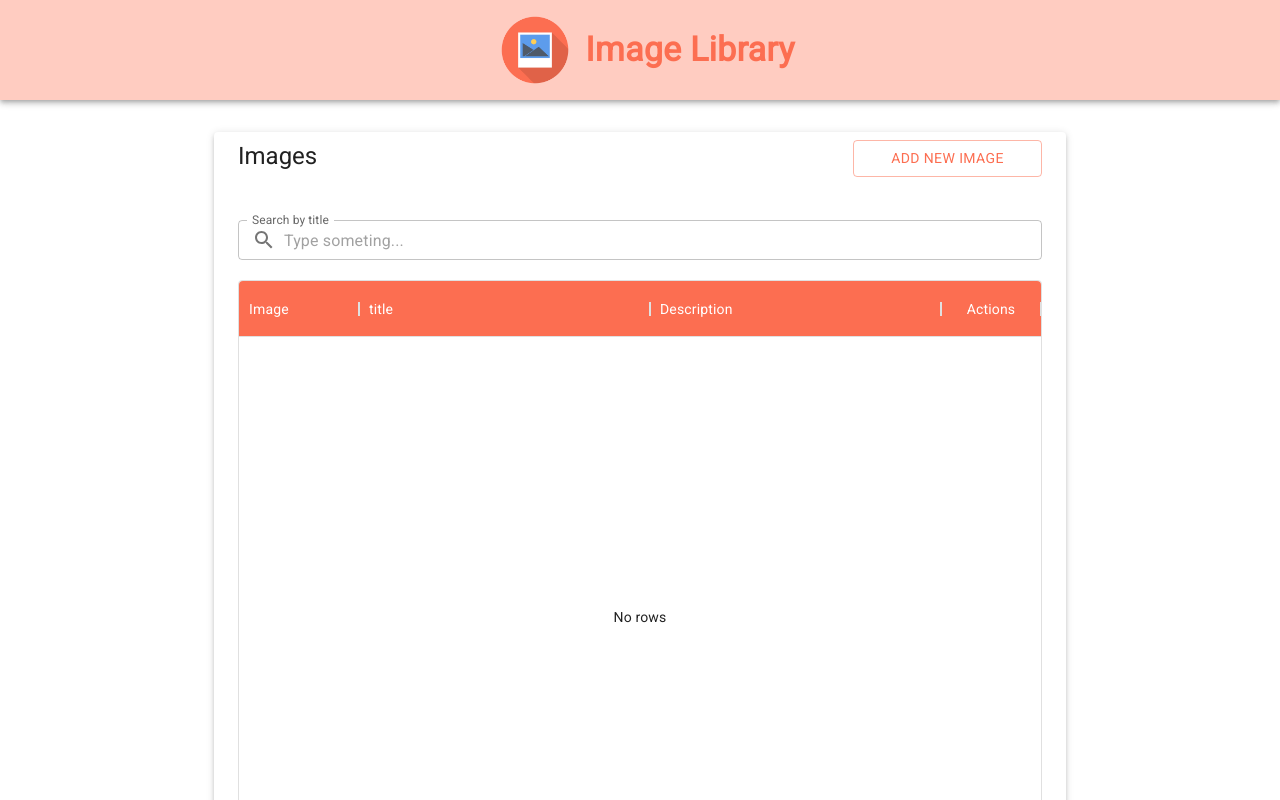
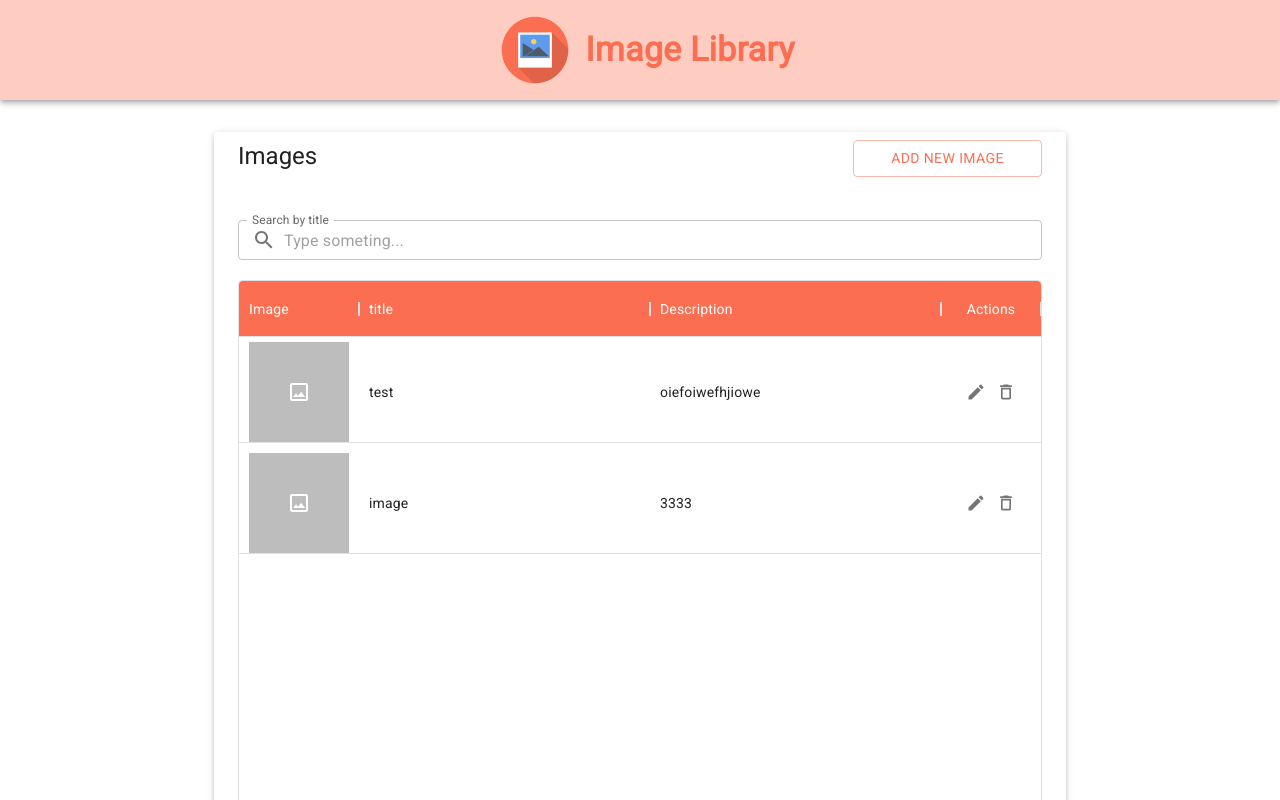
Before and after one commit to jeorgivamjunior/image-library, a React (Create React App) app: page / in a window 1280 px wide. Shown: the top 800 px of the page. Built offline with nearby package versions, Linux system fonts and the light colour scheme.

Commit message:
Add edit and delete functionality

```diff
--- a/src/contexts/ImageContextProvider/ImageContextProvider.tsx
+++ b/src/contexts/ImageContextProvider/ImageContextProvider.tsx
@@ -1,4 +1,6 @@
 import { createContext, FC, PropsWithChildren, useState } from 'react';
+
+import { Alert, Snackbar } from '@mui/material';
 
 import { ImageProps } from '../../types';
 
@@ -8,28 +10,51 @@ interface ImageContextProps {
   handleImageChange: (image: ImageProps) => void;
   handleAddImage: (image: ImageProps) => void;
   handleEditImage: (image: ImageProps) => void;
-  handleDeleteImage: (image: ImageProps) => void;
+  handleDeleteImage: (id: string | number) => void;
 }
 
 export const ImageContext = createContext<ImageContextProps>({} as any);
 
 export const ImageContextProvider: FC<PropsWithChildren> = ({ children }) => {
   const [selectedImage, setSelectedImage] = useState<ImageProps>();
-  const [imageList, setImageList] = useState<ImageProps[]>([]);
+  const [imageList, setImageList] = useState<ImageProps[]>([
+    { id: 1, title: 'test', description: 'oiefoiwefhjiowe' },
+    { id: 2, title: 'image', description: '3333' },
+  ] as any);
+  const [message, setMessage] = useState();
 
   const handleImageChange = (image: ImageProps): void => setSelectedImage(image);
 
   const handleAddImage = (image: ImageProps): void => setImageList([...imageList, image]);
 
-  const handleEditImage = (image: ImageProps): void => setSelectedImage(image);
+  const handleEditImage = (image: ImageProps): void =>
+    setImageList([
+      ...imageList.map((item) => {
+        if (item.id === image.id) {
+          return { ...item, ...image };
+        }
 
-  const handleDeleteImage = (image: ImageProps): void => setSelectedImage(image);
+        return item;
+      }),
+    ]);
+
+  const handleDeleteImage = (id: string | number): void =>
+    setImageList([...imageList.filter((image) => image.id !== id)]);
 
   return (
     <ImageContext.Provider
       value={{ imageList, selectedImage, handleImageChange, handleAddImage, handleEditImage, handleDeleteImage }}
     >
       {children}
+
+      {/* <Snackbar
+        open={message.isOpen}
+        onClose={toggleMessage}
+        autoHideDuration={6000}
+        anchorOrigin={{ vertical: 'bottom', horizontal: 'center' }}
+      >
+        <Alert severity={message.type}>{message.text}</Alert>
+      </Snackbar> */}
     </ImageContext.Provider>
   );
 };
--- a/src/pages/ImagePage/ImagePage.tsx
+++ b/src/pages/ImagePage/ImagePage.tsx
@@ -2,13 +2,24 @@ import { FC, useContext } from 'react';
 
 import { Container, Paper, Typography } from '@mui/material';
 import Grid from '@mui/material/Unstable_Grid2/Grid2';
+import { GridRowId, GridRowModel } from '@mui/x-data-grid';
 
 import { ImageContext } from '../../contexts';
+import { ImageProps } from '../../types';
 import { ImageFormPage } from '../ImageFormPage';
 import { GridList } from './components';
 
 export const ImagePage: FC = () => {
-  const { imageList } = useContext(ImageContext);
+  const { imageList, handleEditImage, handleDeleteImage } = useContext(ImageContext);
+
+  const handleRowUpdate = (newRow: GridRowModel): GridRowModel => {
+    handleEditImage(newRow as ImageProps);
+    return newRow;
+  };
+
+  const handleRowDelete = (id: GridRowId): void => {
+    handleDeleteImage(id);
+  };
 
   return (
     <Paper elevation={3}>
@@ -25,7 +36,7 @@ export const ImagePage: FC = () => {
             </ImageFormPage>
           </Grid>
         </Grid>
-        <GridList imageList={imageList} />
+        <GridList imageList={imageList} handleRowUpdate={handleRowUpdate} handleRowDelete={handleRowDelete} />
       </Container>
     </Paper>
   );
--- a/src/pages/ImagePage/components/ActionGridCell/ActionGridCell.tsx
+++ b/src/pages/ImagePage/components/ActionGridCell/ActionGridCell.tsx
@@ -1,12 +1,56 @@
 import { FC } from 'react';
 
-import VisibilityRoundedIcon from '@mui/icons-material/VisibilityRounded';
-import { IconButton } from '@mui/material';
+import CancelIcon from '@mui/icons-material/Close';
+import DeleteIcon from '@mui/icons-material/DeleteOutlined';
+import EditIcon from '@mui/icons-material/Edit';
+import SaveIcon from '@mui/icons-material/Save';
+import { GridRowModes, GridActionsCellItem, GridRowId } from '@mui/x-data-grid';
 
-export const ActionGridCell: FC = ({ row }: any) => {
+import { ActionGridCellProps } from './types';
+
+export const ActionGridCell: FC<ActionGridCellProps> = ({
+  id,
+  modesModel,
+  handleRowDelete,
+  handleModesModelChanges,
+}) => {
+  const isInEditMode = modesModel[id]?.mode === GridRowModes.Edit;
+
+  const handleEditClick = (id: GridRowId): void =>
+    handleModesModelChanges({ ...modesModel, [id]: { mode: GridRowModes.Edit } });
+
+  const handleSaveClick = (id: GridRowId): void =>
+    handleModesModelChanges({ ...modesModel, [id]: { mode: GridRowModes.View } });
+
+  const handleCancelClick = (id: GridRowId): void =>
+    handleModesModelChanges({
+      ...modesModel,
+      [id]: { mode: GridRowModes.View, ignoreModifications: true },
+    });
+
   return (
-    <IconButton aria-label="View" color="success">
-      <VisibilityRoundedIcon />
-    </IconButton>
+    <>
+      {isInEditMode ? (
+        <>
+          <GridActionsCellItem icon={<SaveIcon />} label="Save" onClick={() => handleSaveClick(id)} />,
+          <GridActionsCellItem
+            icon={<CancelIcon />}
+            label="Cancel"
+            className="textPrimary"
+            onClick={() => handleCancelClick(id)}
+          />
+        </>
+      ) : (
+        <>
+          <GridActionsCellItem
+            icon={<EditIcon />}
+            label="Edit"
+            className="textPrimary"
+            onClick={() => handleEditClick(id)}
+          />
+          <GridActionsCellItem icon={<DeleteIcon />} label="Delete" onClick={() => handleRowDelete(id)} />
+        </>
+      )}
+    </>
   );
 };
--- /dev/null
+++ b/src/pages/ImagePage/components/ActionGridCell/types.ts
@@ -0,0 +1,8 @@
+import { GridRowId, GridRowModesModel } from '@mui/x-data-grid';
+
+export interface ActionGridCellProps {
+  id: GridRowId;
+  modesModel: GridRowModesModel;
+  handleModesModelChanges: (model: GridRowModesModel) => void;
+  handleRowDelete: (id: GridRowId) => void;
+}
--- a/src/pages/ImagePage/components/GridList/GridList.tsx
+++ b/src/pages/ImagePage/components/GridList/GridList.tsx
@@ -1,61 +1,67 @@
-import { ChangeEvent, FC, useEffect, useState } from 'react';
+import { FC, useEffect, useState } from 'react';
 
-import SearchIcon from '@mui/icons-material/Search';
-import { TextField, InputAdornment, Box } from '@mui/material';
-import { DataGrid, GridColDef } from '@mui/x-data-grid';
+import { Box } from '@mui/material';
+import { DataGrid, GridColDef, GridRowModesModel } from '@mui/x-data-grid';
 
 import { ImageProps } from '../../../../types';
 import { ActionGridCell } from '../ActionGridCell';
 import { ImageGridCell } from '../ImageGridCell';
+import { SearchBar } from '../SearchBar';
 import { GridContainer } from './styled';
+import { GridListProps } from './types';
 
-export const GridList: FC<{ imageList: ImageProps[] }> = ({ imageList }) => {
-  const [images, setImages] = useState([...imageList]);
-  const columns: GridColDef[] = [
-    { field: 'dataUrl', headerName: 'Image', width: 120, renderCell: ImageGridCell, sortable: false },
-    { field: 'title', headerName: 'title', flex: 1, sortable: false, editable: true },
-    { field: 'description', headerName: 'Description', flex: 1, sortable: false },
-    { field: 'id', headerName: 'Actions', type: 'actions', renderCell: ActionGridCell, sortable: false },
-  ];
+export const GridList: FC<GridListProps> = ({ imageList, handleRowUpdate, handleRowDelete }) => {
+  const [images, setImages] = useState<ImageProps[]>([]);
+  const [modesModel, setModesModel] = useState<GridRowModesModel>({});
 
   useEffect(() => {
     setImages([...imageList]);
   }, [imageList]);
 
-  const handleSearch = (event: ChangeEvent<HTMLInputElement>): void => {
-    const searchCase = new RegExp(event.target.value, 'gi');
-    const tempImages = imageList.filter(({ title }) => title.search(searchCase) !== -1);
-    setImages([...tempImages]);
+  const handleImagesChanges = (images: ImageProps[]): void => setImages([...images]);
+
+  const handleModesModelChanges = (model: GridRowModesModel): void => setModesModel(model);
+
+  const handleMuiPrevent = (_: any, event: any): void => {
+    event.defaultMuiPrevented = true;
   };
+
+  const columns: GridColDef[] = [
+    { field: 'dataUrl', headerName: 'Image', width: 120, renderCell: ImageGridCell, sortable: false },
+    { field: 'title', headerName: 'title', flex: 1, sortable: false, editable: true },
+    { field: 'description', headerName: 'Description', flex: 1, sortable: false, editable: true },
+    {
+      field: 'actions',
+      headerName: 'Actions',
+      type: 'actions',
+      sortable: false,
+      renderCell: ({ id }) => {
+        const props = { id, modesModel, handleModesModelChanges, handleRowDelete };
+        return <ActionGridCell {...props} />;
+      },
+    },
+  ];
 
   return (
     <Box mt={5}>
-      <TextField
-        onChange={handleSearch}
-        size="small"
-        label="Search by title"
-        placeholder="Type someting..."
-        fullWidth
-        InputProps={{
-          startAdornment: (
-            <InputAdornment position="start">
-              <SearchIcon />
-            </InputAdornment>
-          ),
-        }}
-      />
+      <SearchBar imageList={imageList} handleImagesChanges={handleImagesChanges} />
 
       <GridContainer>
         <DataGrid
+          rows={images}
+          columns={columns}
+          rowModesModel={modesModel}
+          editMode="row"
           pageSize={5}
           rowsPerPageOptions={[5]}
-          getRowSpacing={() => ({ top: 5, bottom: 5 })}
-          getRowHeight={() => 'auto'}
-          rows={images}
-          columns={columns}
           disableColumnMenu
           disableSelectionOnClick
           experimentalFeatures={{ newEditingApi: true }}
+          getRowSpacing={() => ({ top: 5, bottom: 5 })}
+          getRowHeight={() => 'auto'}
+          onRowEditStart={handleMuiPrevent}
+          onRowEditStop={handleMuiPrevent}
+          processRowUpdate={handleRowUpdate}
         />
       </GridContainer>
     </Box>
--- /dev/null
+++ b/src/pages/ImagePage/components/GridList/types.ts
@@ -0,0 +1,9 @@
+import { GridRowModel, GridRowId } from '@mui/x-data-grid';
+
+import { ImageProps } from '../../../../types';
+
+export interface GridListProps {
+  imageList: ImageProps[];
+  handleRowUpdate: (newRow: GridRowModel) => GridRowModel;
+  handleRowDelete: (id: GridRowId) => void;
+}
--- /dev/null
+++ b/src/pages/ImagePage/components/SearchBar/SearchBar.tsx
@@ -0,0 +1,31 @@
+import { ChangeEvent, FC } from 'react';
+
+import SearchIcon from '@mui/icons-material/Search';
+import { TextField, InputAdornment } from '@mui/material';
+
+import { SearchBarProps } from './types';
+
+export const SearchBar: FC<SearchBarProps> = ({ imageList, handleImagesChanges }) => {
+  const handleSearch = (event: ChangeEvent<HTMLInputElement>): void => {
+    const searchCase = new RegExp(event.target.value, 'gi');
+    const tempImages = imageList.filter(({ title }) => title.search(searchCase) !== -1);
+    handleImagesChanges([...tempImages]);
+  };
+
+  return (
+    <TextField
+      onChange={handleSearch}
+      size="small"
+      label="Search by title"
+      placeholder="Type someting..."
+      fullWidth
+      InputProps={{
+        startAdornment: (
+          <InputAdornment position="start">
+            <SearchIcon />
+          </InputAdornment>
+        ),
+      }}
+    />
+  );
+};
--- /dev/null
+++ b/src/pages/ImagePage/components/SearchBar/index.ts
@@ -0,0 +1 @@
+export { SearchBar } from './SearchBar';
--- /dev/null
+++ b/src/pages/ImagePage/components/SearchBar/types.ts
@@ -0,0 +1,6 @@
+import { ImageProps } from '../../../../types';
+
+export interface SearchBarProps {
+  imageList: ImageProps[];
+  handleImagesChanges: (imageList: ImageProps[]) => void;
+}
```
